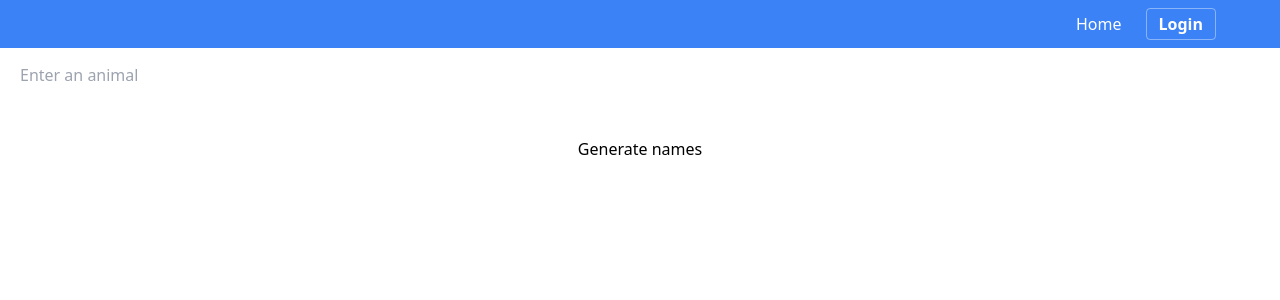
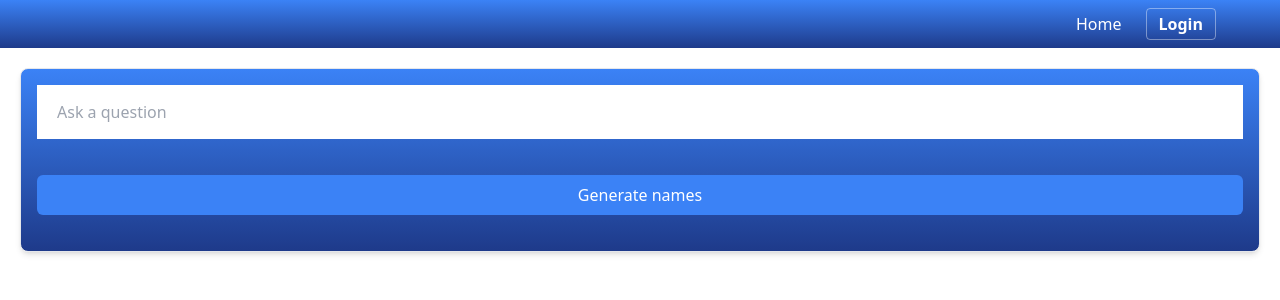
Before and after one commit to Crod7/Chat-Gpt-App, a Next.js app: page /home in a window 1280 px wide. Shown: the top 300 px of the page. Built offline with nearby package versions, Linux system fonts and the light colour scheme; no server answers.

Commit message:
feat: conversation between user and ai is mapped in vertical column

```diff
--- a/src/components/ChatBox.tsx
+++ b/src/components/ChatBox.tsx
@@ -1,17 +1,21 @@
 import React, { useState, useEffect } from 'react';
 import { useUser } from '@auth0/nextjs-auth0/client';
+import Conversation from './Conversation';
 
+
+// ChatBox found on home page
 function ChatBox() {
-  const { user, error } = useUser();
+  const {user, error} = useUser();
   const [isLoading, setIsLoading] = useState(false);
-
   const [userInput, setUserInput] = useState('');
   const [result, setResult] = useState('');
+  const [conversation, setConversation] = useState('');
 
+
+  // Submits user input and gets OpenAI response
   async function onSubmit(event: { preventDefault: () => void }) {
     event.preventDefault();
     try {
-      // We attempt to send the users input to openai for a resposne
       const response = await fetch('/api/openai', {
         method: 'POST',
         headers: {
@@ -19,7 +23,6 @@ function ChatBox() {
         },
         body: JSON.stringify({ input: userInput }),
       });
-
       const data = await response.json();
       if (response.status !== 200) {
         throw (
@@ -27,30 +30,41 @@ function ChatBox() {
           new Error(`Request failed with status ${response.status}`)
         );
       }
-
-      setResult(data.result);
+      setConversation(data.result);
       setUserInput('');
     } catch (error) {
       console.log(error);
-      //alert(error.message);
     }
   }
 
+
+
   return (
-    <div>
-      <form onSubmit={onSubmit}>
+      <div className='
+      border: border border-black-500 m-5 rounded-lg p-4 shadow-md p-4
+      background-color: bg-gradient-to-b from-blue-500 to-blue-900 text-white p-4
+      space: flex flex-col justify-between items-center
+      '>
+        <form onSubmit={onSubmit} className='w-full'>
           <input
             type="text"
-          name="animal"
-          placeholder="Enter an animal"
+            name="chatbot"
+            placeholder="Ask a question"
             value={userInput}
             onChange={(e) => setUserInput(e.target.value)}
           />
-        <input type="submit" value="Generate names" />
+          <input
+            type="submit"
+            value="Generate names"
+            className='bg-blue-500 text-white p-2 mt-4 rounded-md hover:bg-blue-600 cursor-pointer'
+          />
         </form>
+        <div>
+        <Conversation conversation={Array.isArray(conversation) ? conversation : [conversation]} /></div>
 
-      <div>{result}</div>
       </div>
+
+
   );
 }
 
--- /dev/null
+++ b/src/components/Conversation.tsx
@@ -0,0 +1,19 @@
+import React from 'react';
+
+interface ConversationProps {
+  conversation: string[];
+}
+
+const Conversation: React.FC<ConversationProps> = ({ conversation }) => {
+  return (
+    <div className="flex flex-col"> {/* Use flex-col to stack items vertically */}
+      {conversation.map((message: string, index: number) => (
+        <div key={index} className="flex-shrink-0"> {/* Apply flex-shrink-0 */}
+          {message}
+        </div>
+      ))}
+    </div>
+  );
+};
+
+export default Conversation;
--- a/src/components/Navbar.tsx
+++ b/src/components/Navbar.tsx
@@ -10,7 +10,8 @@ function Navbar() {
   }
 
   return (
-    <nav className="bg-blue-500 py-3 px-6 flex justify-between items-center">
+    <nav className="bg-gradient-to-b from-blue-500 to-blue-900 text-white p-4
+    py-3 px-6 flex justify-between items-center">
       <ul className="flex items-center space-x-6 text-white ml-auto mr-10">
         <li>
           <Link href="/">Home</Link>
--- a/src/pages/api/openai.js
+++ b/src/pages/api/openai.js
@@ -33,14 +33,22 @@ export default async function (req, res) {
 
   // Sends user input to api and awaits for response from OpenAI
   try {
+
     conversation.push(`user: ${input}`); // input added to conversation
+
+    // BELOW IS THE OPENAI CALL WE WILL USE A TEST RESPOSNE TO SAVE MONEY
+    /*
     const completion = await openai.createCompletion({
       model: 'text-davinci-003',
       prompt: generatePrompt(input), // calls function to view and respond to conversation
       temperature: 0.6,
-    });
-    conversation.push(`ai: ${completion.data.choices[0].text}`); // takes ai response and adds it to conversation
-    res.status(200).json({ result: completion.data.choices[0].text }); // returns ai response
+    });*/
+    // ACTUAL OPENAI GENERATION AND RESPONSE
+    //conversation.push(`ai: ${completion.data.choices[0].text}`); // takes ai response and adds it to conversation
+    //res.status(200).json({ result: completion.data.choices[0].text }); // returns ai response
+    // TEST RESPONSE
+    conversation.push(`ai: test`);
+    res.status(200).json({result: conversation});
   } catch (error) {
     if (error.response) {
       console.error(error.response.status, error.resposne.data);
--- a/src/pages/home/index.tsx
+++ b/src/pages/home/index.tsx
@@ -3,5 +3,9 @@ import { useUser } from '@auth0/nextjs-auth0/client';
 import ChatBox from '@/src/components/ChatBox';
 
 export default function Home() {
-  return <ChatBox />;
+  return (
+    <div>
+      <ChatBox/>
+    </div>
+  )
 }
```
Also changed, not shown: 1 other file (tests, documents, lock files or other folders). Lines whose indentation alone changed are shown as unchanged.
